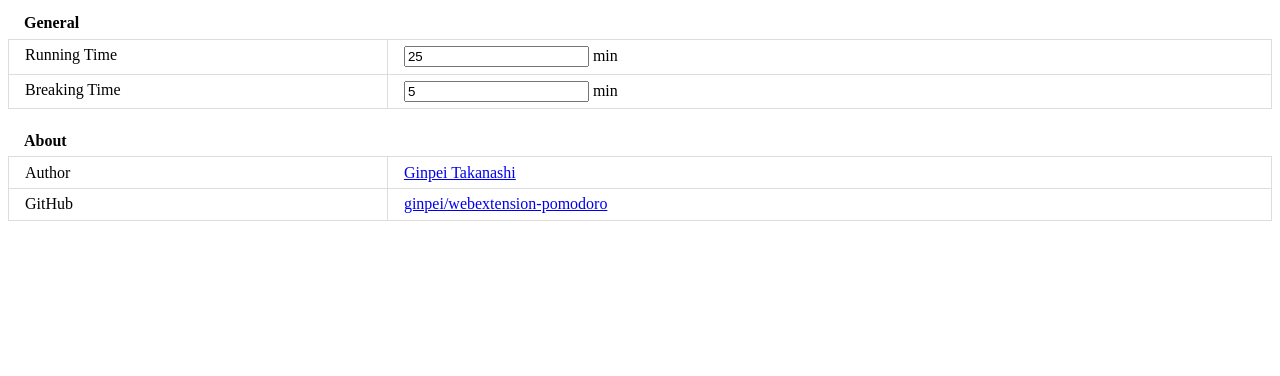
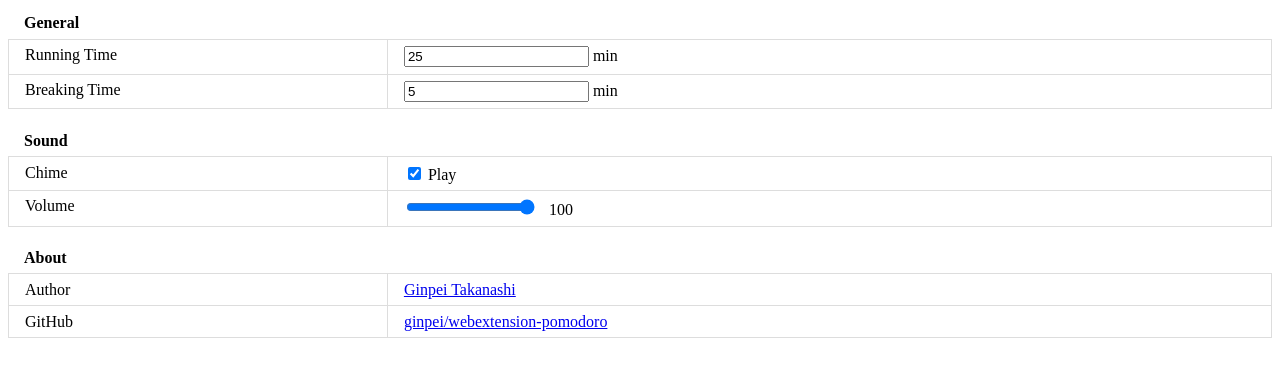
Before and after one commit to ginpei/webextension-pomodoro, a browser extension: page extension/options_ui/settings.html in a window 1280 px wide. Drawn offline with Linux system fonts and the light colour scheme.

Commit message:
sound settings

```diff
--- a/extension/lib/Settings.js
+++ b/extension/lib/Settings.js
@@ -18,7 +18,13 @@ class Settings {
     return {
       runningDuration: 25 * 60 * 1000, // 25 min
       breakingDuration: 5 * 60 * 1000, // 5 min
+      playChime: true,
+      chimeVolume: 100,
     };
+  }
+
+  get version () {
+    return browser.runtime.getManifest().version;
   }
 
   constructor () {
@@ -39,17 +45,24 @@ class Settings {
     const keys = [
       'runningDuration',
       'breakingDuration',
+      'playChime',
+      'chimeVolume',
     ];
     const values = await browser.storage.local.get(keys);
     const defaults = this.defaultValues;
     this.runningDuration = values.runningDuration || defaults.runningDuration;
     this.breakingDuration = values.breakingDuration || defaults.breakingDuration;
+    this.playChime = 'playChime' in values ? values.playChime : defaults.playChime;
+    this.chimeVolume = 'chimeVolume' in values ? values.chimeVolume : defaults.chimeVolume;
   }
 
   async save () {
     const keys = {
       runningDuration: this.runningDuration,
       breakingDuration: this.breakingDuration,
+      playChime: this.playChime,
+      chimeVolume: this.chimeVolume,
+      version: this.version,
     };
     await browser.storage.local.set(keys);
   }
--- a/extension/options_ui/SettingsPageController.js
+++ b/extension/options_ui/SettingsPageController.js
@@ -5,6 +5,9 @@ class SettingsPageController {
 
     this.elRunningDurationMin = document.querySelector('#runningDurationMin');
     this.elBreakingDurationMin = document.querySelector('#breakingDurationMin');
+    this.elPlayChime = document.querySelector('#playChime');
+    this.elChimeVolume = document.querySelector('#chimeVolume');
+    this.elChimeVolumeValue = document.querySelector('#chimeVolumeValue');
   }
 
   async start () {
@@ -16,6 +19,16 @@ class SettingsPageController {
       this.save();
     };
 
+    this.elPlayChime.onclick = () => {
+      this.save();
+      this.render();
+    };
+
+    this.elChimeVolume.oninput = () => {
+      this.save();
+      this.render();
+    };
+
     await this.settings.load();
     this.render();
   }
@@ -23,11 +36,17 @@ class SettingsPageController {
   render () {
     this.elRunningDurationMin.value = this.settings.runningDurationMin;
     this.elBreakingDurationMin.value = this.settings.breakingDurationMin;
+    this.elPlayChime.checked = this.settings.playChime;
+    this.elChimeVolume.value = this.settings.chimeVolume;
+    this.elChimeVolume.disabled = !this.settings.playChime;
+    this.elChimeVolumeValue.textContent = this.settings.chimeVolume;
   }
 
   async save () {
     this.settings.runningDurationMin = Number(this.elRunningDurationMin.value);
     this.settings.breakingDurationMin = Number(this.elBreakingDurationMin.value);
+    this.settings.playChime = this.elPlayChime.checked;
+    this.settings.chimeVolume = Number(this.elChimeVolume.value);
     this.settings.save();
   }
 }
--- a/extension/options_ui/main.css
+++ b/extension/options_ui/main.css
@@ -31,3 +31,9 @@ body {
 .settingsTable textarea {
   width: 100%;
 }
+
+#chimeVolumeValue {
+  display: inline-block;
+  text-align: right;
+  width: 2em;
+}
--- a/extension/options_ui/settings.html
+++ b/extension/options_ui/settings.html
@@ -22,6 +22,20 @@
     </tbody>
   </table>
   <table class="settingsTable">
+    <caption>Sound</caption>
+    <tr>
+      <th>Chime</th>
+      <td><label><input id="playChime" type="checkbox" /> Play</label></td>
+    </tr>
+    <tr>
+      <th>Volume</th>
+      <td>
+        <input id="chimeVolume" type="range" min="0" step="10" max="100" />
+        <span id="chimeVolumeValue"></span>
+      </td>
+    </tr>
+  </table>
+  <table class="settingsTable">
     <caption>About</caption>
     <tbody>
       <tr>
```
